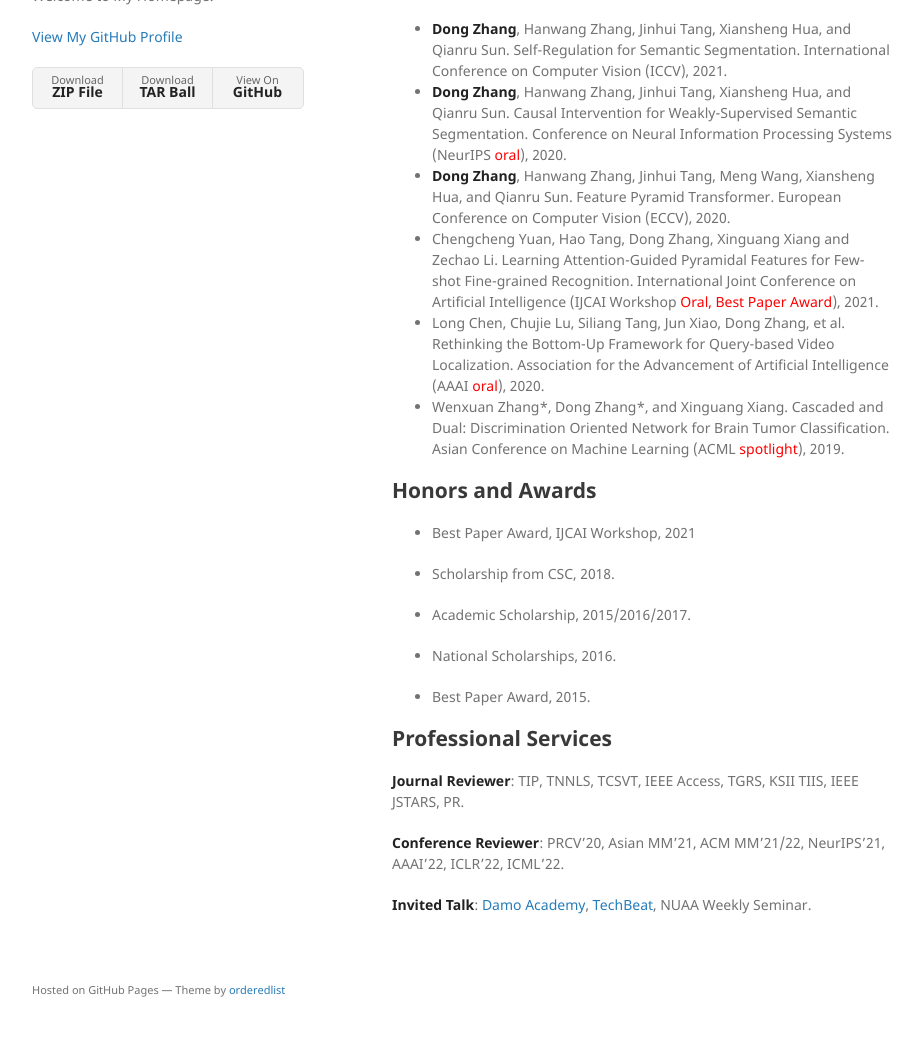
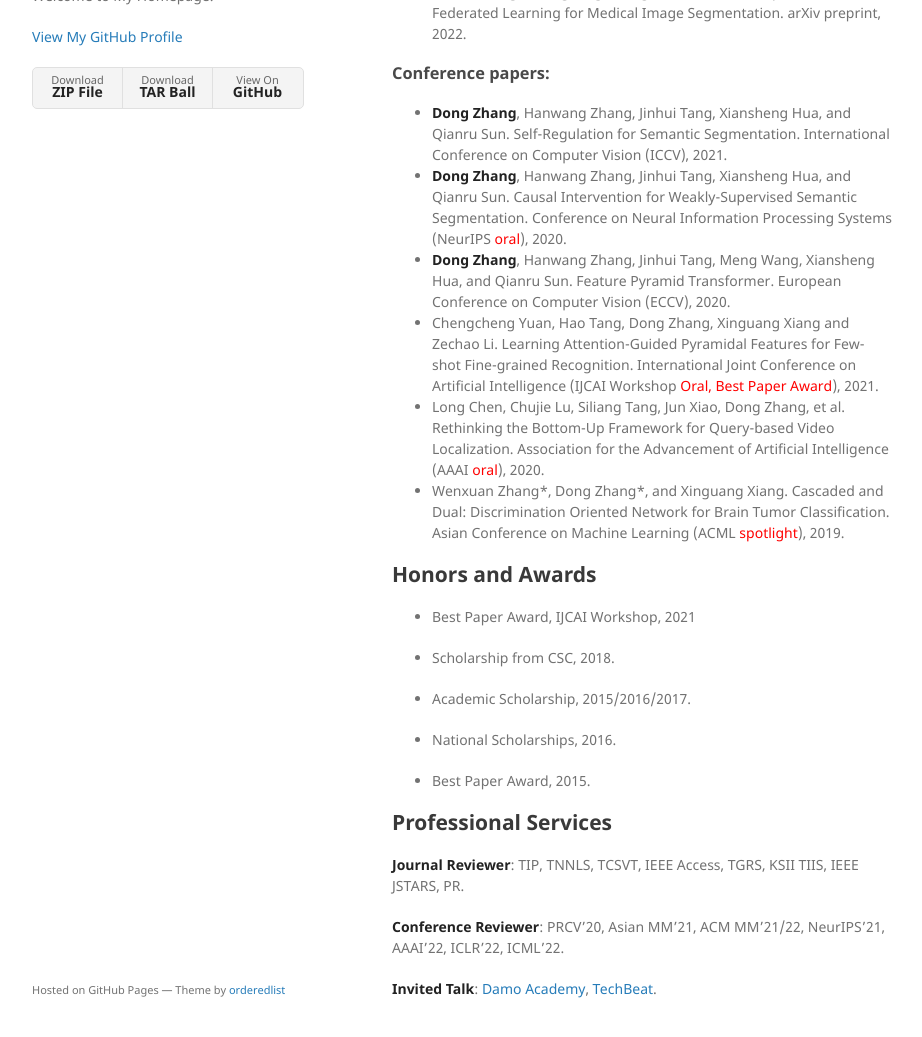
Before and after one commit to ZHANGDONG-NJUST/zhangdong-njust.github.io, a Jekyll site: the page built from index.md, in a window 1280 px wide and 1400 px high, scrolled down 623 px. Shown: the part 331-1368 px from the top of the window, without its empty margins (178-1100 px from the left). Built offline with Jekyll 4.4.1, drawn with Linux system fonts in a browser that asks for light colours; some of the changed text lies outside the part shown.

Commit message:
Update index.md

```diff
--- a/index.md
+++ b/index.md
@@ -20,6 +20,7 @@
 - **Dong Zhang**, Liyan Zhang, Qiaolin Ye, et al. Robust Learning-based Prediction for Timber-volume of Living Trees. Computers & Electronics in Agriculture, 2017.
 - Liyong Fu\*, Dong Zhang\*, and Qiaolin Ye. Recurrent Thrifty Attention Network for Remote Sensing Scene Recognition. IEEE Transactions on Geoscience and Remote Sensing, 2020.
 - Zongqi Wei\*, Dong Liang\*, Dong Zhang\*, Liyan Zhang, et al. Learning Calibrated-Guidance for Object Detection in Aerial Images. Journal of Selected Topics in Applied Earth Observations and Remote Sensing, 2022.
+- Jeffry Wicaksana, Zengqiang Yan, **Dong Zhang**, Xijie Huang, Huimin Wu, Xin Yang, Kwang-Ting Cheng. FedMix: Mixed Supervised Federated Learning for Medical Image Segmentation. arXiv preprint, 2022.
 
 ### Conference papers:
 - **Dong Zhang**, Hanwang Zhang, Jinhui Tang, Xiansheng Hua, and Qianru Sun. Self-Regulation for Semantic Segmentation. International Conference on Computer Vision (ICCV), 2021.
@@ -47,4 +48,4 @@
 
 **Conference Reviewer**: PRCV'20, Asian MM'21, ACM MM'21/22, NeurIPS'21, AAAI'22, ICLR'22, ICML'22.
 
-**Invited Talk**: [Damo Academy](https://t.bilibili.com/464398595921845696?tab=2), [TechBeat](https://www.techbeat.net/talk-info?id=483), NUAA Weekly Seminar.
+**Invited Talk**: [Damo Academy](https://t.bilibili.com/464398595921845696?tab=2), [TechBeat](https://www.techbeat.net/talk-info?id=483).
```
